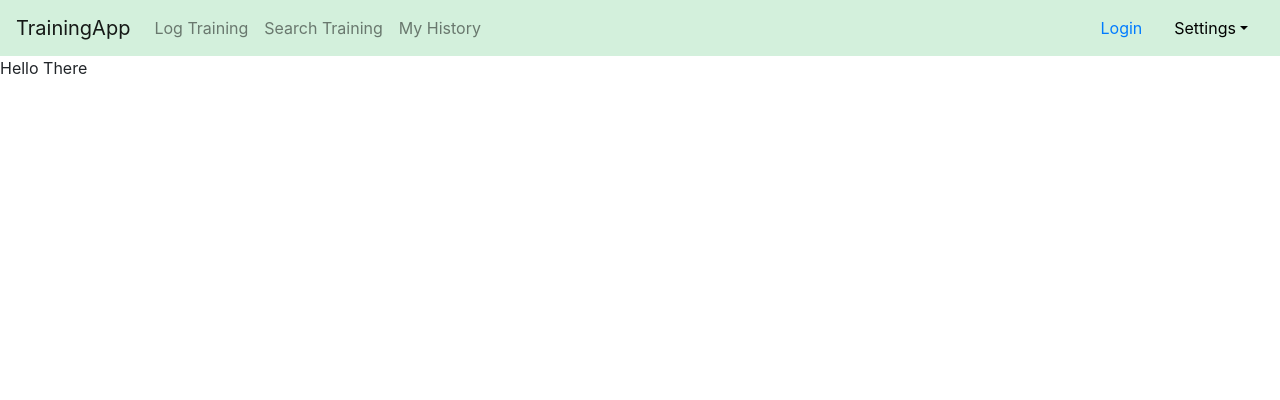
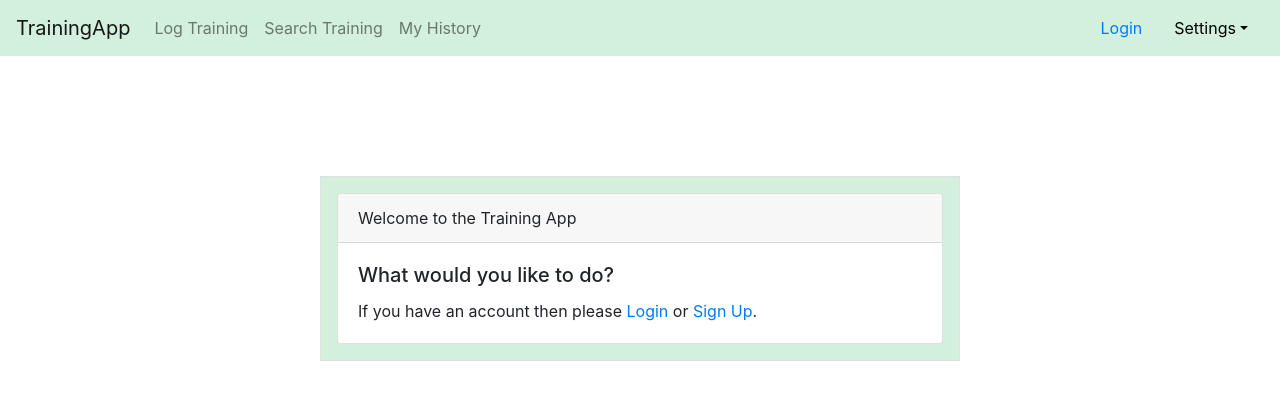
Before and after one commit to anmaxwell/Trainingapp, a Flask app: page / in a window 1280 px wide. Shown: the top 400 px of the page. Run offline with Flask 2, Linux system fonts and the light colour scheme; some libraries are stand-ins or nearby versions.

Commit message:
updated home page to include navigation

```diff
--- a/trainer/templates/home.html
+++ b/trainer/templates/home.html
@@ -2,6 +2,38 @@
 
 {% block content %}
 
-Hello There
+
+
+<div class="nav-item ml-auto">
+    {% if session['logged_in'] %}
+        <div class="border border primary w-50 p-3" style="background-color: rgb(211, 240, 220); margin: auto; margin-top: 120px">
+            <div class="card">
+                <div class="card-header">
+                  Welcome to the Training App {{session['name']}}
+                </div>
+                <div class="card-body">
+                  <h5 class="card-title">What would you like to do?</h5>
+                  <p class="card-text">Have you been on a training course? If so, please <a href="{{ url_for('logtraining') }}">log</a> your training.</p>
+                  <p class="card-text">Would you like to see your previous courses? If so, please check your <a href="{{ url_for('history') }}">history</a>.</p>
+                  <p class="card-text">Would you like to look at what other people have been doing? If so, please check out the <a href="{{ url_for('login') }}">training</a>.</p>
+                  <p class="card-text">Would you like to edit your <a href="{{ url_for('profile') }}">profile</a>?</p>
+                  <p class="card-text">Have you finished? If so, please <a href="{{ url_for('logout') }}">Logout</a>.</p>
+                </div>
+            </div>
+        </div>
+    {% else %}
+    <div class="border border primary w-50 p-3" style="background-color: rgb(211, 240, 220); margin: auto; margin-top: 120px">
+    <div class="card">
+        <div class="card-header">
+          Welcome to the Training App
+        </div>
+        <div class="card-body">
+          <h5 class="card-title">What would you like to do?</h5>
+          <p class="card-text">If you have an account then please <a href="{{ url_for('login') }}">Login</a> or <a href="{{ url_for('signup') }}">Sign Up</a>.</p>
+        </div>
+    </div>
+    </div>
+    {% endif %}
+</div>
 
 {% endblock content %}
```
